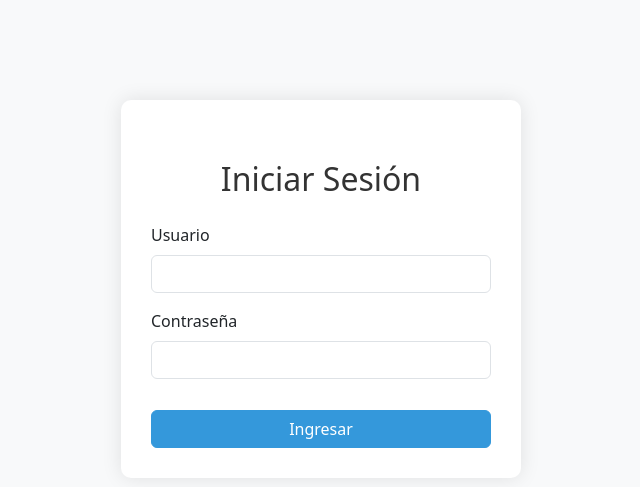
After one commit to danielfortizv/front_arquisoft, a Django app: page /login/ in a window 1280 px wide. The commit adds this page. Shown: the top 487 px of the page, without its empty margins (319-959 px from the left). Run offline with Django 3.2, Linux system fonts and the light colour scheme.

Commit message:
Seguridad

```diff
--- /dev/null
+++ b/escalabilidad/context_processors.py
@@ -0,0 +1,8 @@
+# Create a new file called context_processors.py in your escalabilidad app
+
+def user_data(request):
+    """Context processor to make user data available in all templates"""
+    context = {}
+    if 'usuario' in request.session:
+        context['user_data'] = request.session['usuario']
+    return context
--- /dev/null
+++ b/escalabilidad/middleware.py
@@ -0,0 +1,20 @@
+# escalabilidad/middleware.py
+from django.shortcuts import redirect
+from django.urls import reverse
+
+class LoginRequiredMiddleware:
+    def __init__(self, get_response):
+        self.get_response = get_response
+        # URLs que no requieren autenticación
+        self.exempt_urls = ['/login/', '/admin/', '/health/', '/metrics/']
+
+    def __call__(self, request):
+        # Verificar si la URL no requiere autenticación
+        if any(request.path_info.startswith(url) for url in self.exempt_urls):
+            return self.get_response(request)
+
+        # Verificar si el usuario está autenticado
+        if 'usuario' not in request.session:
+            return redirect('login')
+
+        return self.get_response(request)
--- /dev/null
+++ b/escalabilidad/templates/escalabilidad/login.html
@@ -0,0 +1,89 @@
+{% load static %}
+<!DOCTYPE html>
+<html lang="es">
+<head>
+    <meta charset="UTF-8">
+    <meta name="viewport" content="width=device-width, initial-scale=1.0">
+    <title>Iniciar Sesión</title>
+    <link href="https://cdn.jsdelivr.net/npm/bootstrap@5.3.0-alpha1/dist/css/bootstrap.min.css" rel="stylesheet">
+    <style>
+        body {
+            background-color: #f8f9fa;
+        }
+        .login-container {
+            max-width: 400px;
+            margin: 100px auto;
+            padding: 30px;
+            background-color: #fff;
+            border-radius: 10px;
+            box-shadow: 0 0 20px rgba(0, 0, 0, 0.1);
+        }
+        .login-logo {
+            text-align: center;
+            margin-bottom: 30px;
+        }
+        .login-logo img {
+            max-width: 150px;
+        }
+        h2 {
+            text-align: center;
+            margin-bottom: 25px;
+            color: #333;
+        }
+        .btn-login {
+            background-color: #3498db;
+            border-color: #3498db;
+            width: 100%;
+            margin-top: 15px;
+        }
+        .btn-login:hover {
+            background-color: #2980b9;
+            border-color: #2980b9;
+        }
+        .alert {
+            margin-top: 20px;
+        }
+        #loginSpinner {
+            display: none;
+            margin-right: 8px;
+        }
+    </style>
+</head>
+<body>
+    <div class="container">
+        <div class="login-container">
+            <div class="login-logo">
+            </div>
+            <h2>Iniciar Sesión</h2>
+
+            <div id="errorMessage" class="alert alert-danger" role="alert" style="display: none;">
+
+            </div>
+
+            {% if error_message %}
+            <div class="alert alert-danger" role="alert">
+                {{ error_message }}
+            </div>
+            {% endif %}
+
+            <form method="post" action="{% url 'login' %}">
+                {% csrf_token %}
+                <div class="mb-3">
+                    <label for="username" class="form-label">Usuario</label>
+                    <input type="text" class="form-control" id="username" name="username" required>
+                </div>
+                <div class="mb-3">
+                    <label for="password" class="form-label">Contraseña</label>
+                    <input type="password" class="form-control" id="password" name="password" required>
+                </div>
+                <button type="submit" class="btn btn-primary btn-login">
+                    <span id="loginSpinner" class="spinner-border spinner-border-sm" role="status" aria-hidden="true"></span>
+                    Ingresar
+                </button>
+            </form>
+        </div>
+    </div>
+
+    <script src="https://cdn.jsdelivr.net/npm/bootstrap@5.3.0-alpha1/dist/js/bootstrap.bundle.min.js"></script>
+</body>
+</html>
--- a/escalabilidad/urls.py
+++ b/escalabilidad/urls.py
@@ -3,6 +3,8 @@ from . import views
 
 urlpatterns = [
     path('', views.index, name='index'),
+    path('login/', views.login_view, name='login'),
+    path('logout/', views.logout_view, name='logout'),
     path('escalabilidad/', views.escalabilidad_view, name='escalabilidad'),
     path('eventos/', views.obtener_eventos, name='obtener_eventos'),
     path('pacientes/<int:paciente_id>/', views.perfil_paciente, name='perfil_paciente'),
--- a/escalabilidad/views.py
+++ b/escalabilidad/views.py
@@ -11,11 +11,82 @@ from django.conf import settings
 from prometheus_client import Counter, Histogram
 from django.http import JsonResponse, HttpResponse
 from django.views.decorators.http import require_GET
-from django.shortcuts import render, get_object_or_404
+from django.shortcuts import render, get_object_or_404, redirect
 from django.db.utils import OperationalError
 
 BACKEND_URL = "http://34.117.229.99/services"
 
+# Decorator for views that require login
+def login_required(view_func):
+    """Decorador para verificar si el usuario está autenticado"""
+    def wrapped_view(request, *args, **kwargs):
+        if 'usuario' not in request.session:
+            return redirect('login')
+        return view_func(request, *args, **kwargs)
+    return wrapped_view
+
+# Función login_view corregida para manejar el caso de usuario no encontrado
+
+def login_view(request):
+    """Vista para mostrar el formulario de login"""
+    # Si el usuario ya está logueado, redirigir al inicio
+    if 'usuario' in request.session:
+        return redirect('index')
+
+    if request.method == 'POST':
+        username = request.POST.get('username')
+        password = request.POST.get('password')
+
+        try:
+            # Hacer la petición al backend para verificar el usuario
+            response = requests.get(f"{BACKEND_URL}/usuarios/{username}")
+
+            # Verificar si la respuesta fue exitosa y contiene datos
+            if response.status_code == 200:
+                try:
+                    user_data = response.json()
+
+                    # Verificar que user_data no sea None y tenga una clave 'contrasena'
+                    if user_data and 'contrasena' in user_data:
+                        # Verificar la contraseña
+                        if user_data.get('contrasena') == password:
+                            # Guardar información de sesión
+                            request.session['usuario'] = {
+                                'username': user_data.get('usuario', ''),
+                                'nombre': user_data.get('nombre', ''),
+                                'cedula': user_data.get('cedula', ''),
+                                'rol': user_data.get('rol', ''),
+                                'email': user_data.get('email', ''),
+                                'telefono': user_data.get('telefono', '')
+                            }
+
+                            # Redirigir a la página principal
+                            return redirect('index')
+                        else:
+                            return render(request, 'escalabilidad/login.html', {'error_message': 'Contraseña incorrecta'})
+                    else:
+                        return render(request, 'escalabilidad/login.html', {'error_message': 'Datos de usuario incompletos o inválidos'})
+                except ValueError:
+                    # Error al procesar JSON
+                    return render(request, 'escalabilidad/login.html', {'error_message': 'Respuesta inválida del servidor'})
+            else:
+                return render(request, 'escalabilidad/login.html', {'error_message': f'Usuario no encontrado. Código: {response.status_code}'})
+
+        except requests.RequestException as e:
+            return render(request, 'escalabilidad/login.html', {'error_message': f'Error al conectar con el servidor: {str(e)}'})
+
+    return render(request, 'escalabilidad/login.html')
+
+def logout_view(request):
+    """Vista para cerrar sesión"""
+    # Eliminar datos de sesión
+    if 'usuario' in request.session:
+        del request.session['usuario']
+
+    return redirect('login')
+
+# Aplicar el decorador login_required a las vistas que requieren autenticación
+@login_required
 def index(request):
     try:
         response = requests.get(f"{BACKEND_URL}/pacientes")
@@ -28,11 +99,13 @@ def index(request):
 
     return render(request, 'escalabilidad/index.html', {'pacientes': pacientes})
 
+@login_required
 def perfil_paciente(request, paciente_id):
     response = requests.get(f"{BACKEND_URL}/pacientes/{paciente_id}")
     paciente = response.json()
     return render(request, 'escalabilidad/perfil_paciente.html', {'paciente': paciente})
 
+@login_required
 def escalabilidad_view(request):
     try:
         # Hacemos una petición GET al backend para obtener la lista de eventos
@@ -48,6 +121,7 @@ def escalabilidad_view(request):
     context = {'eventos': eventos, 'error': error}
     return render(request, 'escalabilidad/escalabilidad.html', context)
 
+@login_required
 def examenes_mri(request, paciente_id):
     response = requests.get(f"{BACKEND_URL}/examenes")
     if response.status_code == 200:
@@ -59,6 +133,7 @@ def examenes_mri(request, paciente_id):
 
     return render(request, 'escalabilidad/examenes_mri.html', {'examenes': examenes, 'paciente_id': paciente_id})
 
+@login_required
 def ver_mri(request, paciente_id, examen_id):
     # Hacemos la solicitud al backend para obtener la información del examen
     response = requests.get(f"{BACKEND_URL}/examenes/{examen_id}")
@@ -93,7 +168,7 @@ def ver_mri(request, paciente_id, examen_id):
     else:
         return JsonResponse({"error": "No se pudo obtener la información del examen desde el backend"}, status=500)
 
-
+@login_required
 def obtener_eventos(request):
     try:
         response = requests.get(f"{BACKEND_URL}/eventos/")
@@ -105,6 +180,7 @@ def obtener_eventos(request):
 
     return render(request, 'escalabilidad/eventos.html', {'eventos': eventos})
 
+@login_required
 def detalle_examen_mri(request, sujeto_id):
     # Ruta completa del archivo MRI
     archivo_nifti = os.path.join(settings.MEDIA_ROOT, f'mri_data/sub-{sujeto_id}/anat/sub-{sujeto_id}_acq-iso08_T1w.nii.gz')
@@ -128,6 +204,7 @@ def detalle_examen_mri(request, sujeto_id):
     except Exception as e:
         return JsonResponse({"error": str(e)}, status=500)
 
+@login_required
 def obtener_examenes_mri(request, td, cedula):
     url = f"{BACKEND_URL}/mris/{td}/{cedula}/"
     response = requests.get(url)
--- a/escalabilidad_asr/settings.py
+++ b/escalabilidad_asr/settings.py
@@ -60,9 +60,12 @@ MIDDLEWARE = [
     'django.contrib.auth.middleware.AuthenticationMiddleware',
     'django.contrib.messages.middleware.MessageMiddleware',
     'django.middleware.clickjacking.XFrameOptionsMiddleware',
+    'escalabilidad.middleware.LoginRequiredMiddleware',
     'django_prometheus.middleware.PrometheusAfterMiddleware',
 ]
 
+SESSION_COOKIE_AGE = 86400  # 24 hours in seconds
+SESSION_SAVE_EVERY_REQUEST = True
 ROOT_URLCONF = 'escalabilidad_asr.urls'
 
 TEMPLATES = [
@@ -76,6 +79,7 @@ TEMPLATES = [
                 'django.template.context_processors.request',
                 'django.contrib.auth.context_processors.auth',
                 'django.contrib.messages.context_processors.messages',
+                'escalabilidad.context_processors.user_data',
             ],
         },
     },
```
Also changed, not shown: escalabilidad/templates/escalabilidad/base.html (+52 -5 lines), escalabilidad/templates/escalabilidad/dashboard.html (added, +150 -0 lines), db.sqlite3.
